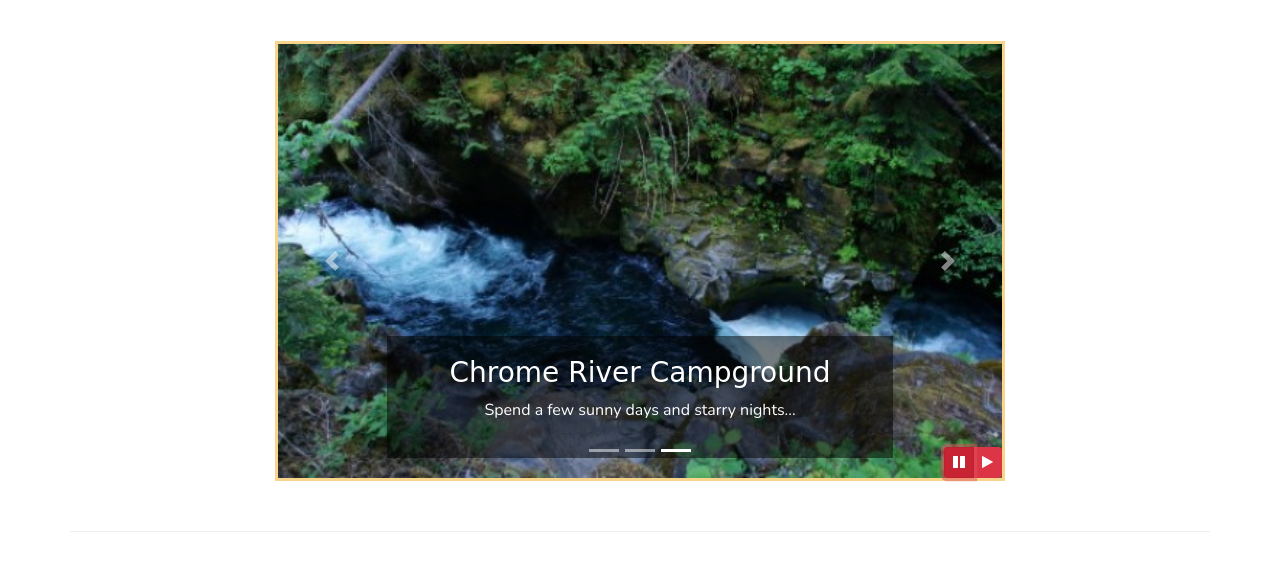
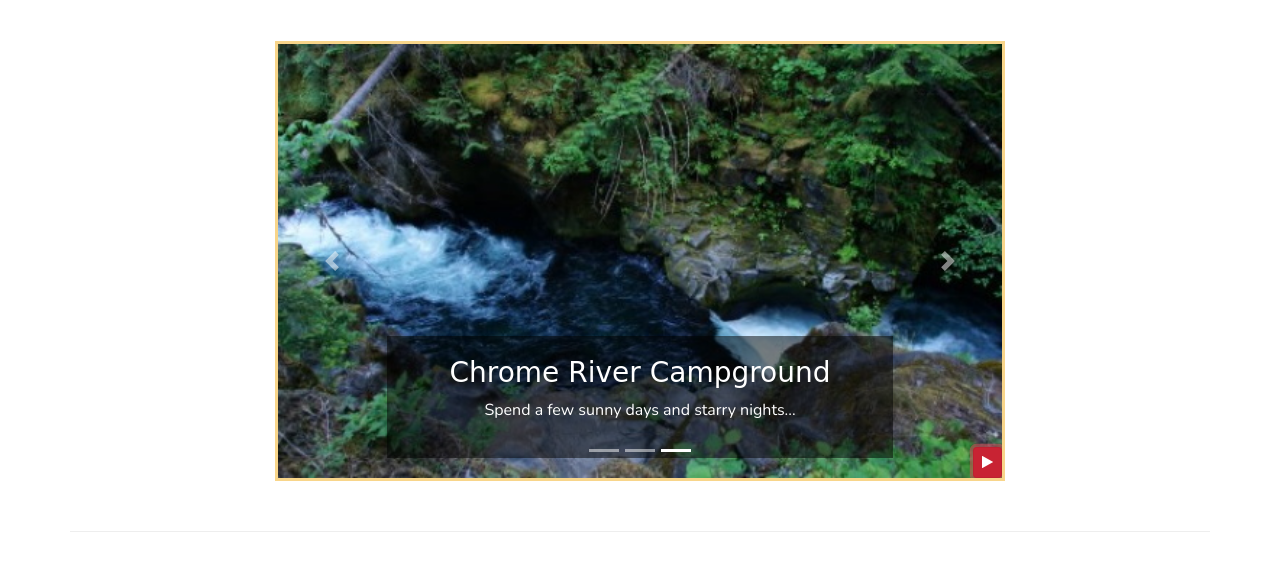
Before and after one commit to JoumanaLaude/bootstrap-grid, a website: page index.html in a window 1280 px wide. Both pictures are taken after a click on the button 959 px from the left and 691 px from the top of the page. Shown: the part 229-800 px from the top of the page. Drawn offline with nearby package versions, Linux system fonts and the light colour scheme; a web font is replaced by a local one.

Commit message:
changed to single jQuery button

```diff
--- a/index.html
+++ b/index.html
@@ -204,6 +204,11 @@
                                 <p class="d-none d-sm-block">Spend a few sunny days and starry nights...</p>
                             </div>
                         </div>
+
+                        <button class="btn btn-danger btn-sm" id="carouselButton">
+                            <i class="fa fa-pause"></i>
+                        </button>
+
                     </div>
 
                     <a class="carousel-control-prev" href="#homeCarousel" role="button" data-slide="prev">
@@ -214,16 +219,6 @@
                         <span class="carousel-control-next-icon"></span>
                         <span class="sr-only">Next</span>
                     </a>
-
-                    <div class="btn-group" id="carouselButton">
-                        <button class="btn btn-danger btn-sm">
-                            <i class="fa fa-pause" id="carouselPause"></i>
-                        </button>
-                        <button class="btn btn-danger btn-sm">
-                            <i class="fa fa-play" id="carouselPlay"></i>
-                        </button>
-                    </div>
-
                 </div>
             </div>
         </div>
@@ -366,14 +361,18 @@
     <script src="node_modules/bootstrap/dist/js/bootstrap.min.js"></script>
 
     <script>
-        /* wasn't functioning with just $(function() */
-        $( document).ready(function() {
+        $(function() {
             $(".carousel").carousel( { interval: 2000 } );
-            $("#carouselPause").click(function(){
-                $(".carousel").carousel("pause");
-            });
-            $("#carouselPlay").click(function(){
-                $(".carousel").carousel("cycle");
+            $("#carouselButton").click(function(){
+                if ($("#carouselButton").children("i").hasClass("fa-pause")) {
+                    $(".carousel").carousel("pause");
+                    $("#carouselButton").children("i").removeClass("fa-pause");
+                    $("#carouselButton").children("i").addClass("fa-play");
+                } else {
+                    $(".carousel").carousel("cycle");
+                    $("#carouselButton").children("i").removeClass("fa-play");
+                    $("#carouselButton").children("i").addClass("fa-pause");
+                }
             });
         });
     </script>
```
